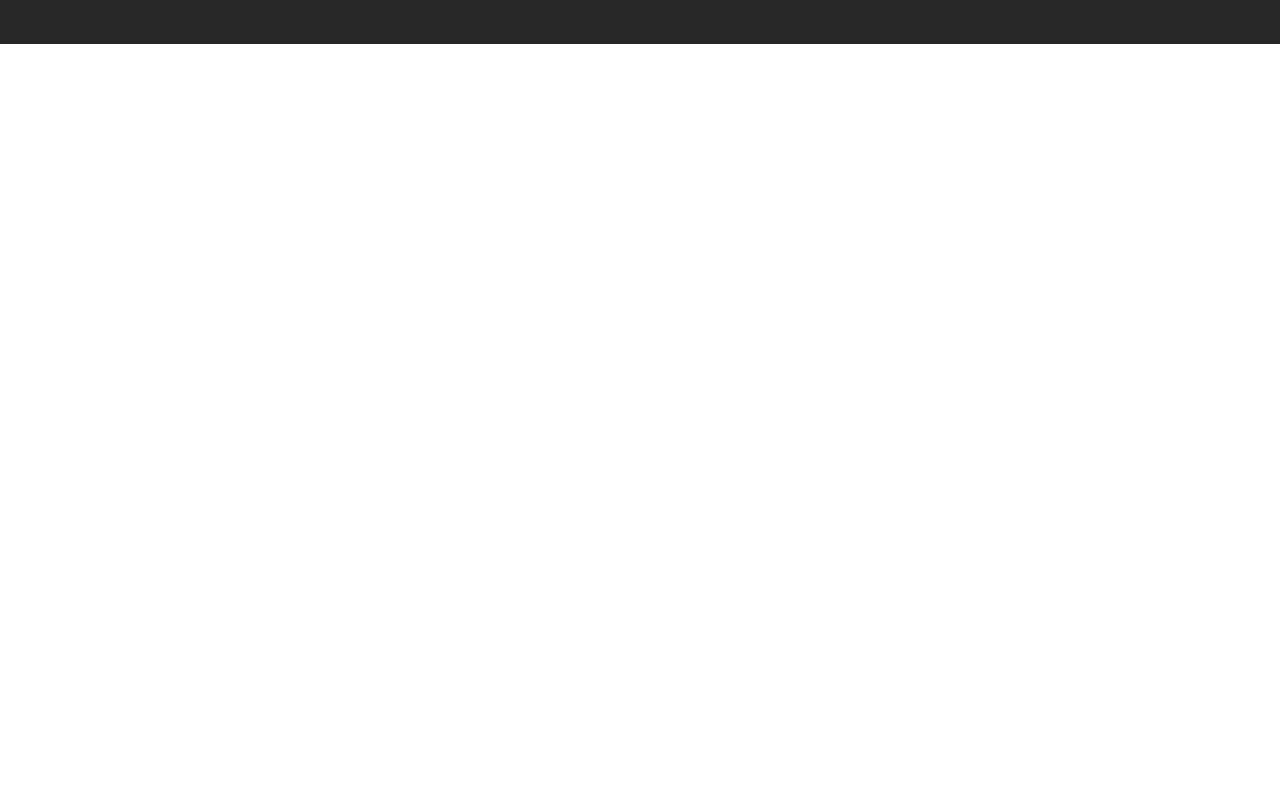
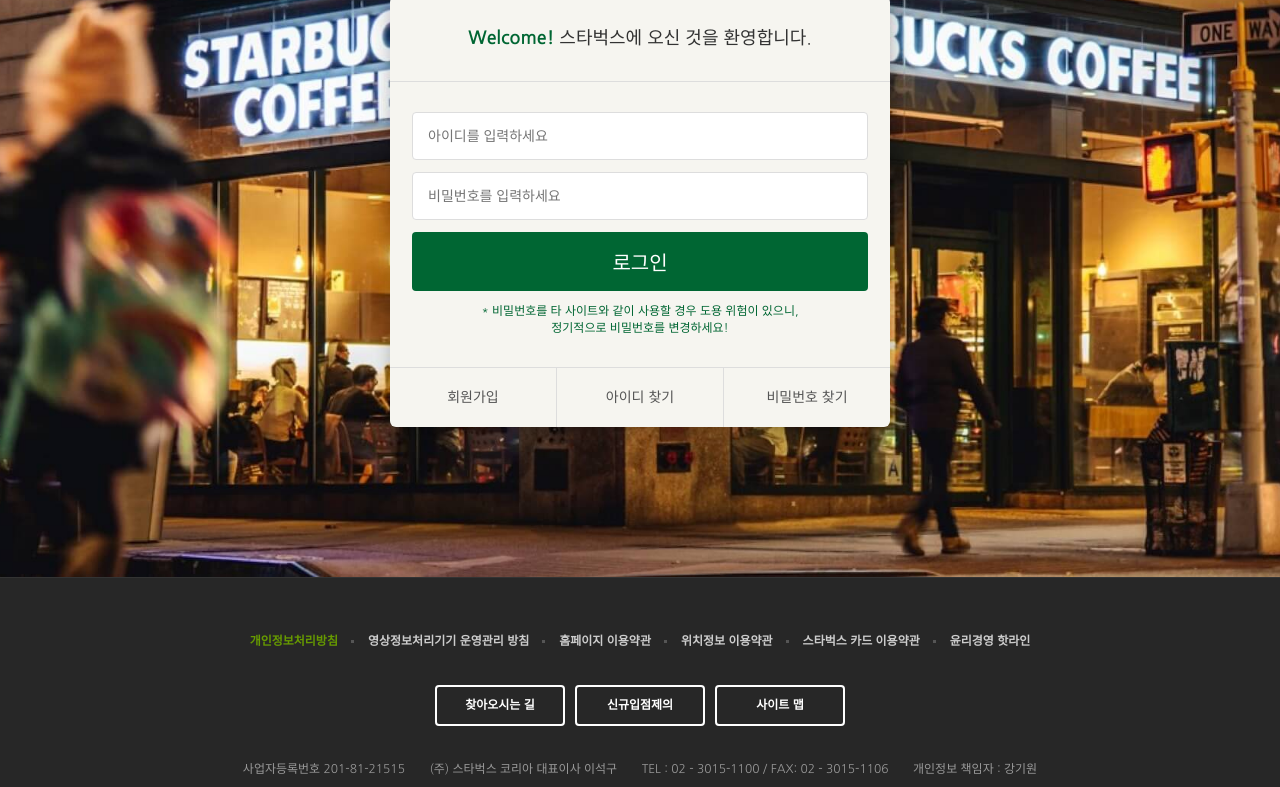
Before and after one commit to Jiwon518/starbucks, a plain HTML site: page signin/index.html in a window 1280 px wide. Shown: the part 290-1077 px from the top of the page. Before the commit the page ends 800 px from the top, so only its background shows below. Drawn offline with nearby package versions, Linux system fonts and the light colour scheme.

Commit message:
로그인 페이지 완성

```diff
--- /dev/null
+++ b/css/signin.css
@@ -0,0 +1,77 @@
+.signin{
+  margin-top: 120px;
+  padding: 100px 0 150px;
+  background-image: url('../images/signin_bg.jpg');
+  background-repeat: no-repeat;
+  background-position: center;
+  background-attachment: fixed;
+  background-size: cover;
+}
+.signin h1{
+  color: #fff;
+  font-size: 30px;
+  font-weight: 700;
+  text-align: center;
+  margin-bottom: 24px;
+}
+.signin__card{
+  width: 500px;
+  margin: 0 auto;
+  border-radius: 6px;
+  background-color: #f6f5f0;
+  box-shadow: 2px 2px 20px rgba(0, 0, 0, .3);
+}
+.signin__card h2{
+  padding: 30px;
+  font-size: 18px;
+  text-align: center;
+  border-bottom: 1px solid #ddd;
+}
+.signin__card h2 strong{
+  font-weight: 700;
+  color: #006633;
+}
+.signin__card form{
+  padding: 30px 22px;
+}
+.signin__card form input{
+  width: 100%;
+  margin-bottom: 12px;
+  padding: 15px;
+  border: 1px solid #ddd;
+  border-radius: 4px;
+  outline: none;
+  box-sizing: border-box;
+  font-size: 14px;
+}
+.signin__card form [type="submit"] {
+  background-color: #006633;
+  border: none;
+  color: #fff;
+  font-size: 20px;
+  cursor: pointer;
+}
+.signin__card form p {
+  font-size: 12px;
+  color: #006633;
+  text-align: center;
+}
+.signin__card .actions{
+  display: flex;
+  border-top: 1px solid #ddd;
+}
+.signin__card .actions a{
+  flex-grow: 1;
+  flex-basis: 0;
+  text-align: center;
+  padding: 20px;
+  color: #555;
+  font-size: 14px;
+  border-right: 1px solid #ddd;
+}
+.signin__card .actions a:last-child{
+  border-right: none;
+}
+.signin__card .actions a:hover{
+  text-decoration: underline;
+}
--- a/signin/index.html
+++ b/signin/index.html
@@ -28,6 +28,7 @@
   <link href="https://fonts.googleapis.com/css2?family=Material+Symbols+Outlined" rel="stylesheet" />
   <!--link-->
   <link rel="stylesheet" href="../css/common.css" />
+  <link rel="stylesheet" href="../css/signin.css" />
   <script defer src="../js/common.js"></script>
 
 </head>
@@ -362,7 +363,28 @@
     </div>
     </header>
 
-    <section class="signin"></section>
+    <section class="signin">
+      <h1>로그인</h1>
+      <div class="signin__card">
+        <h2>
+          <strong>Welcome!</strong> 스타벅스에 오신 것을 환영합니다.
+        </h2>
+        <form>
+          <input type="text" placeholder="아이디를 입력하세요" />
+          <input type="password" placeholder="비밀번호를 입력하세요" />
+          <input type="submit" value="로그인" />
+          <p>
+            * 비밀번호를 타 사이트와 같이 사용할 경우 도용 위험이 있으니, <br>
+            정기적으로 비밀번호를 변경하세요!
+          </p>
+        </form>
+        <div class="actions">
+          <a href="javascript:void(0)">회원가입</a>
+          <a href="javascript:void(0)">아이디 찾기</a>
+          <a href="javascript:void(0)">비밀번호 찾기</a>
+        </div>
+      </div>
+    </section>
 
 
       <!-- FOOTER -->
```
